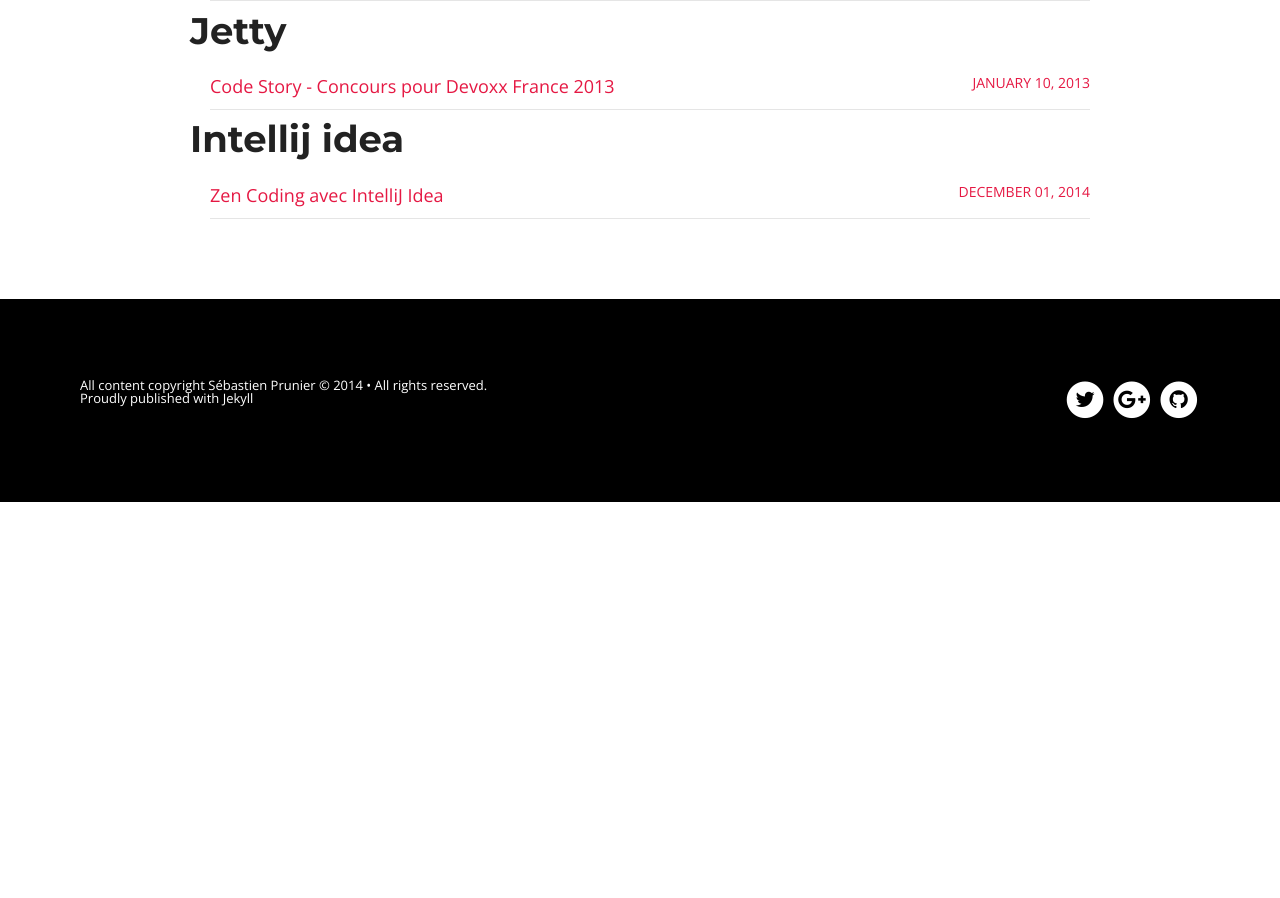
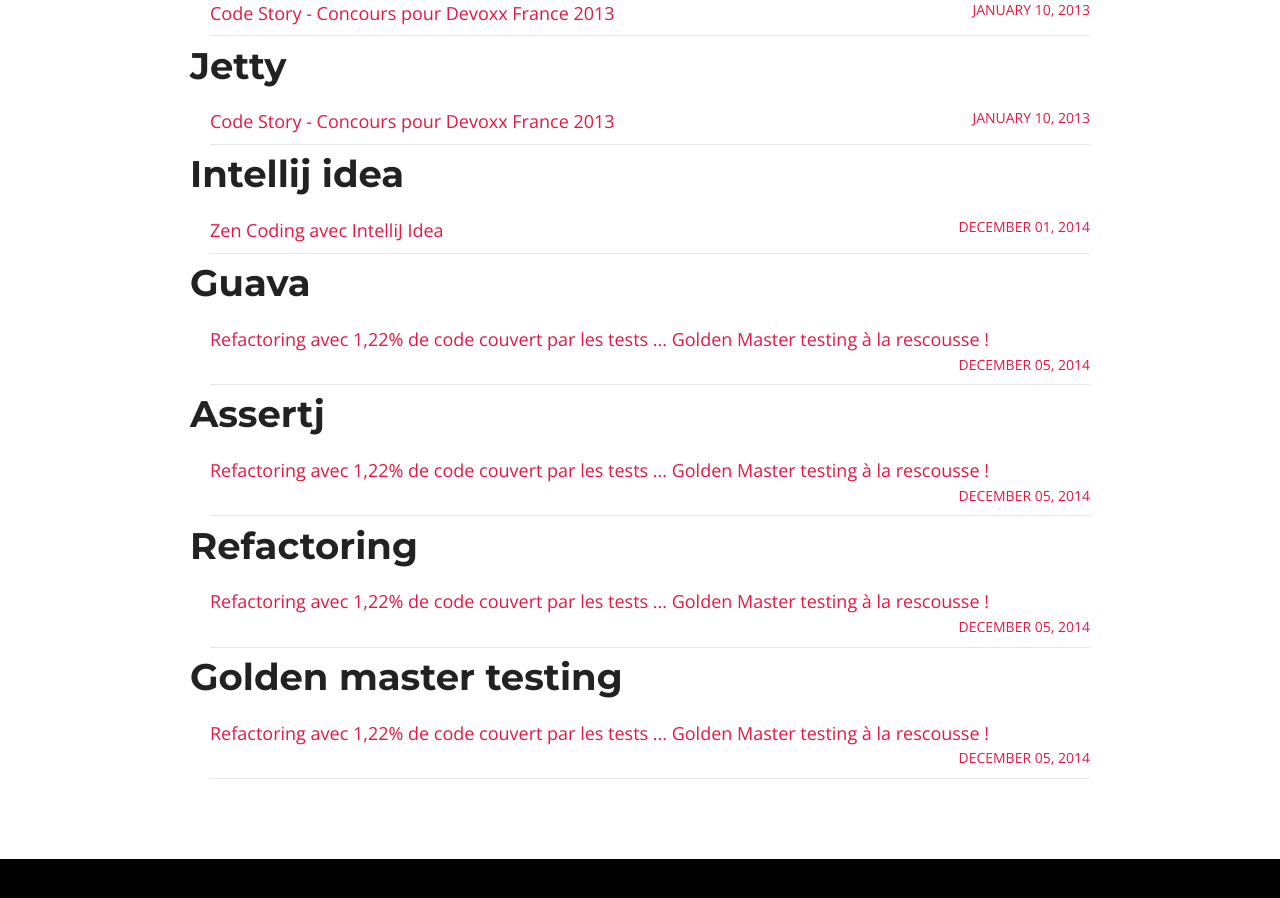
Before and after one commit to sebprunier/sebprunier.github.io, a Jekyll site: the page built from tags.html, in a window 1280 px wide and 900 px high, scrolled down 5264 px. Built offline with Jekyll 4.4.1, drawn with Linux system fonts in a browser that asks for light colours; nearby versions of some CDN libraries; before the commit the page ends 5766 px from its top, so only the background shows below that; some of the changed lines change nothing that is shown; some of the changed text lies outside the part shown.

Commit message:
Nouveau post : golden master testing

```diff
--- a/_config.yml
+++ b/_config.yml
@@ -7,6 +7,7 @@
 # Change url to your domain. Leave localhost server or blank when working locally.
 # or use the hint from http://jekyllrb.com/docs/github-pages/ to keep this the same
 # whether working locally or remotely. Start Jekyll with: jekyll serve --baseurl ''
+#url: ""
 url: "http://blog.sebprunier.com"
 baseurl: ""
 
--- a/_posts/2014-12-05-golden-master-testing-refactoring.md
+++ b/_posts/2014-12-05-golden-master-testing-refactoring.md
@@ -11,6 +11,113 @@
 - refactoring
 - golden master testing
 type: post
-published: false
+published: true
 comments: true
 ---
+
+\+ de 10000 lignes de code à refactorer, très peu de tests unitaires, seulement 1,22% de code couvert par les tests. Voilà le petit challenge auquel j'ai été récemment confronté :-)
+
+![coverage]({{ site.url }}/assets/2014-12-05/coverage.png)
+
+Pour autant, pas de panique ! C'est faisable, et encore mieux, c'est faisable ***sereinement*** !
+
+Voici comment je suis venu à bout de ce refactoring.
+
+## Contexte
+
+Le code à refactorer est le code d'un batch écrit en Java, dont l'objectif est de lire des données dans une base PostgreSQL, de les transformer et de les écrire dans des fichiers JSON.
+
+![batch]({{ site.url }}/assets/2014-12-05/batch.jpg)
+
+La lecture depuis une base de données et l'écriture de fichiers sur le filesystem rendent le code difficilement testable unitairement.
+
+Comment faire pour se lancer sereinement dans le refactoring ?
+
+* Mettre en place des TU en utilisant des Mocks ? C'est beaucoup de travail, pour une exécution du code finalement assez éloignée de la réalité.
+* Utiliser une base embarquée type HSQLDB ? Impossible, des fonctions avancées de PostgreSQL sont utilisées (colonne de type JSON par exemple).
+* Sans tests car "tester c'est douter" ? Mauvaise idée ... ;-)
+
+## Golden Master testing
+
+Une solution consiste à utiliser la technique du **Golden Master Testing**.
+
+Voici une définition que l'on peut donner à ce type de test :
+
+> L'idée générale est de déterminer le comportement du programme, en l'exécutant sur un large jeu de données entrantes, cela avant de commencer le refactoring du code.
+> <br>
+> Les résultats de cette exécution préalable constituent le **Golden Master**.
+> <br>
+> Ensuite, lorsque le code est modifié, le programme est réexécuté sur le même jeu de données entrantes et les résultats sont comparés au Golden Master.
+> <br>
+> Les différences constatées permettent de détecter les modifications du comportent du programme induites par le refactoring.
+
+_Remarque : l'objectif est que le programme refactoré ait le même comportement que le programme original, bugs inclus ! La correction des bugs en même temps que le refactoring risque de poser des problèmes. Il est préférable de les corriger dans un second temps._
+
+## Cool, on a des recettes en cours !
+
+Très bien, mais que peut-on utiliser comme "large jeu de données entrantes" ?
+
+Il s'avère qu'au même moment des recettes étaient en cours sur le logiciel utilisant la base de données.
+Plusieurs utilisateurs exécutaient des scénarios de tests depuis plusieurs jours.
+
+Parfait ! Je vais me servir d'un dump de cette base de données de recette comme jeu de données entrantes.
+
+![testeurs]({{ site.url }}/assets/2014-12-05/testeurs.jpg)
+
+## Création du test
+
+J'ai donc construit le test de la manière suivante :
+
+1. Récupération d'un dump de la base de données de recette.
+2. Exécution du programme à partir de ce dump.
+3. Le Golden Master est constitué des fichiers JSON générés à partir de ce dump (17 682 fichiers).
+4. Le code du programme est dupliqué (pour pouvoir relancer le programme original sur un autre dump si besoin).
+5. Le code refactoré est exécuté continuellement sur le dump de la base de recette, et les fichiers JSON générés sont comparés au Golden Master
+
+![golden-master]({{ site.url }}/assets/2014-12-05/golden-master.jpg)
+
+## Assertions
+
+Les fichiers JSON sont générés dans une arborescence de dossier précise, et possèdent un nom et un contenu précis.
+
+Pour comparer simplement les fichiers JSON produits par les tests, j'ai utilisé des fonctionnalités des librairies [Guava](https://github.com/google/guava) et [AssertJ](http://joel-costigliola.github.io/assertj/)
+
+Pour parcourir les arboresences de fichiers, Guava propose la notion de [TreeTraverser](http://docs.guava-libraries.googlecode.com/git/javadoc/com/google/common/collect/TreeTraverser.html).
+
+AssertJ permet en une ligne de comparer le contenu de deux fichiers.
+
+La comparaison est donc assez simple :
+
+{% highlight java %}
+String tmpDir = StandardSystemProperty.JAVA_IO_TMPDIR.value();
+String masterOutputPath = tmpDir + "/extraction-master";
+String refactoredOutputPath = tmpDir + "/extraction-refactored";
+
+// Exécution du test
+...
+
+// Vérifications
+for (File masterFile : Files.fileTreeTraverser().preOrderTraversal(masterOutput)) {
+    File refactoredFile = new File(
+            masterFile.getPath().replace(
+                    masterOutputPath,
+                    refactoredOutputPath
+            )
+    );
+    assertThat(refactoredFile).exists();
+
+    if (masterFile.isFile()) {
+        assertThat(refactoredFile).hasContentEqualTo(masterFile);
+    }
+}
+{% endhighlight %}
+
+## Conclusion
+
+Au final l'approche est assez simple et se met en place très rapidement !
+
+Le test Golden Master couvre plus de 85% du code, le refactoring a donc pu se faire plus sereinement.
+
+Les outils de couverture de code ont permis d'identifier précisément les scénarios non testés. Des tests manuels ont pu être menés pour vérifier la non régression sur ces scénarios précis.
+
+Inspiration : je me suis inspiré de la technique utilisé par [David Gageot](https://twitter.com/dgageot) lors de sa présentation [du legacy au cloud](https://www.youtube.com/watch?v=q11gydDAMSo).
```
Also changed, not shown: assets/2014-12-05/batch.jpg (added), assets/2014-12-05/golden-master.jpg (added), assets/2014-12-05/testeurs.jpg (added).
